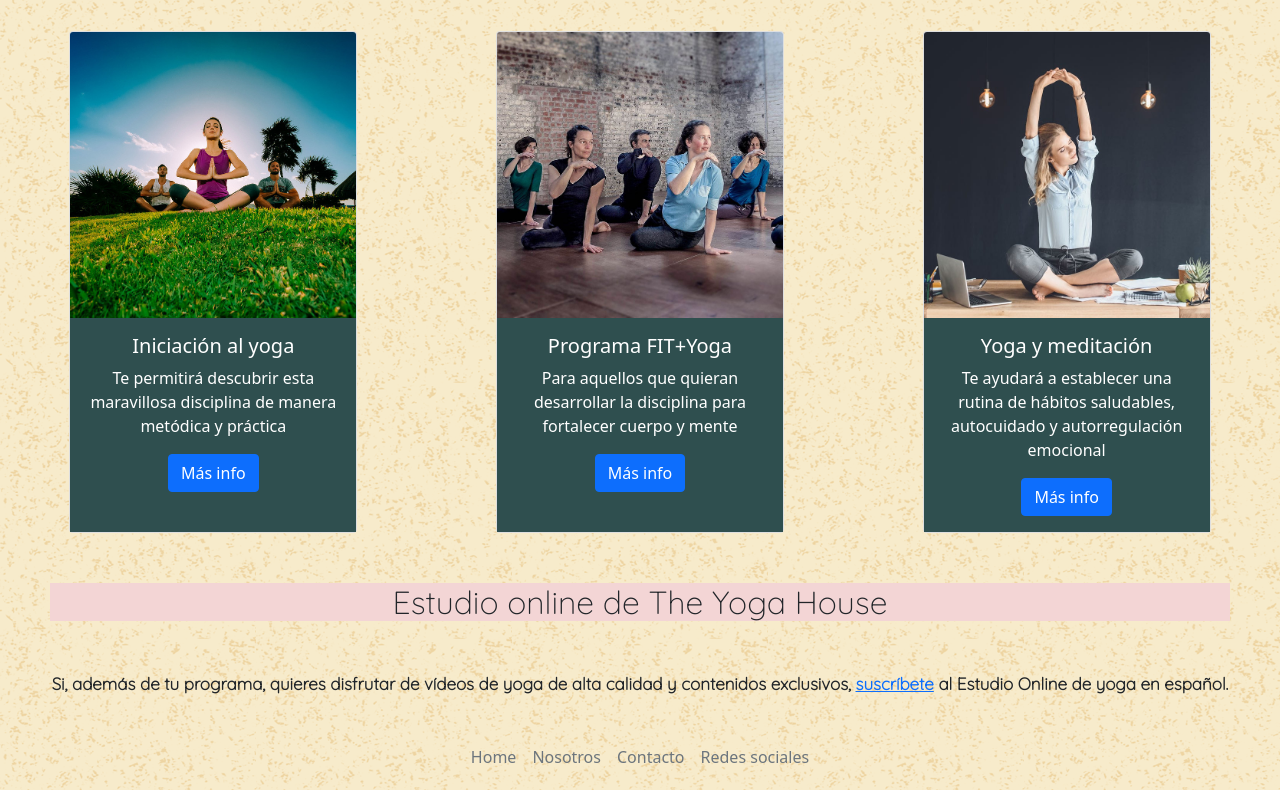
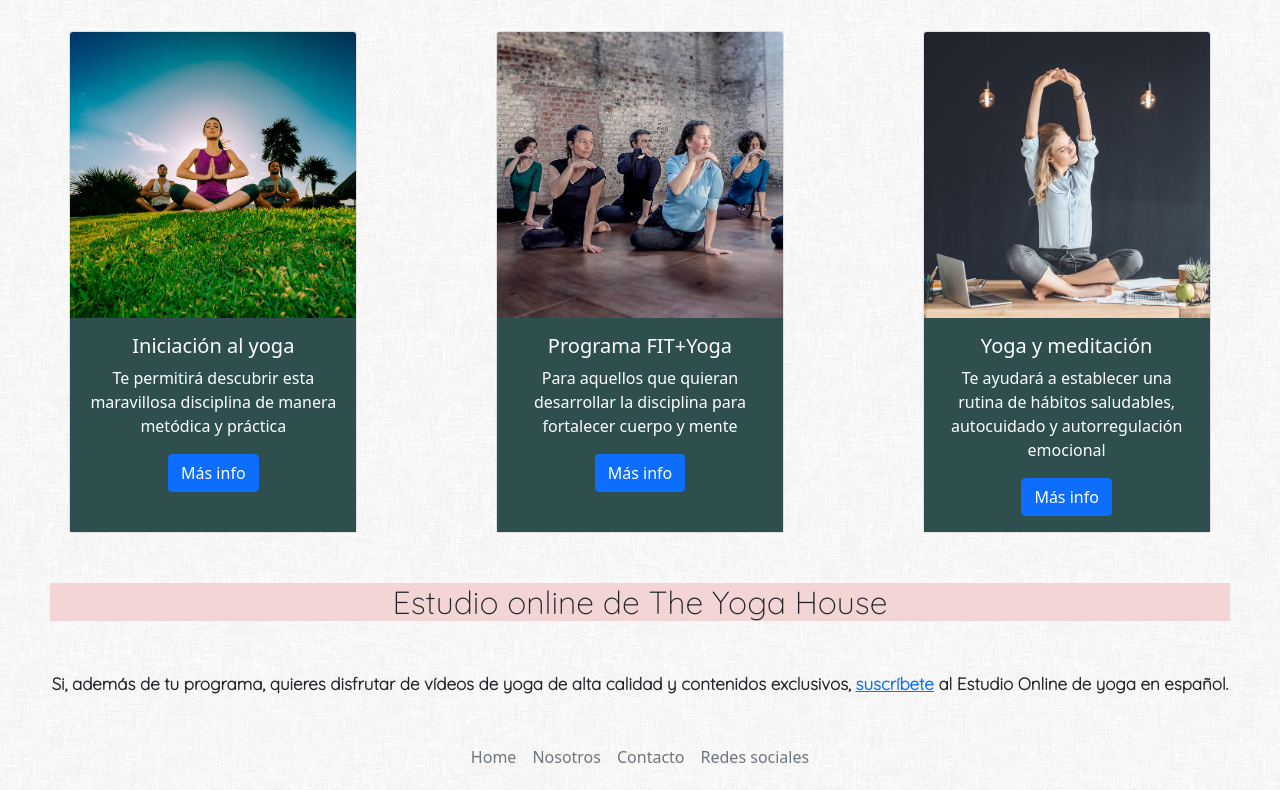
Before and after one commit to Florireinoso/new_repo, a website: page Assets/programas.html in a window 1280 px wide. Shown: the part 275-1065 px from the top of the page. Drawn offline with nearby package versions, Linux system fonts and the light colour scheme.

Commit message:
fondo prog final

```diff
--- a/scss/style.scss
+++ b/scss/style.scss
@@ -95,7 +95,7 @@
 // PROGRAMAS
 
 .bodyDos{
-    background-image: url(../Resources/old_map.png);
+    background-image: url(../Resources/fabric_of_squares_gray.png);
 }
 .contenedor__prog--linea {
     display: flex;
```
Also changed, not shown: Resources/fabric_of_squares_gray.png (added), css/style.css.
